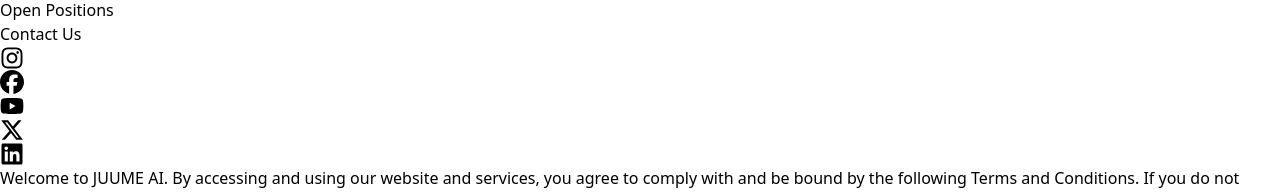
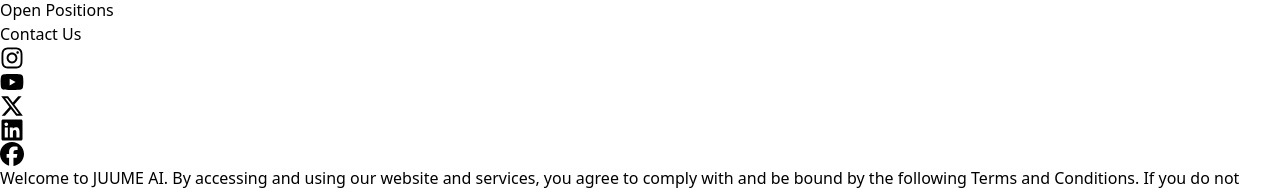
Before and after one commit to juumeai/JuumeAIWeb, a React (Vite) app in the folder juumeaiwebsite/: page /home in a window 1280 px wide. Shown: the part 2692-2886 px from the top of the page. Built offline with nearby package versions, Linux system fonts and the light colour scheme.

Commit message:
updated social media links

```diff
--- a/juumeaiwebsite/src/components/Footer.jsx
+++ b/juumeaiwebsite/src/components/Footer.jsx
@@ -97,11 +97,11 @@
 
         <div className="flex justify-center space-x-6 mb-8">
           {[
-            { icon: <FaInstagram size={24} />, href: "https://www.linkedin.com/company/juume-ai" },
+            { icon: <FaInstagram size={24} />, href: "https://www.instagram.com/juumeai" },
+            { icon: <FaYoutube size={24} />, href: "https://www.youtube.com/@Juume_AI " },
+            { icon: <FaXTwitter size={24} />, href: "https://x.com/JuumeAI" },
+            { icon: <FaLinkedin size={24} />, href: "https://www.linkedin.com/company/juume-ai" },
             { icon: <FaFacebook size={24} />, href: "https://www.linkedin.com/company/juume-ai" },
-            { icon: <FaYoutube size={24} />, href: "https://www.linkedin.com/company/juume-ai" },
-            { icon: <FaXTwitter size={24} />, href: "https://www.linkedin.com/company/juume-ai" },
-            { icon: <FaLinkedin size={24} />, href: "https://www.linkedin.com/company/juume-ai" },
           ].map((social, index) => (
             <a key={index} href={social.href} className="text-black hover:text-purple-700">
               {social.icon}
```
